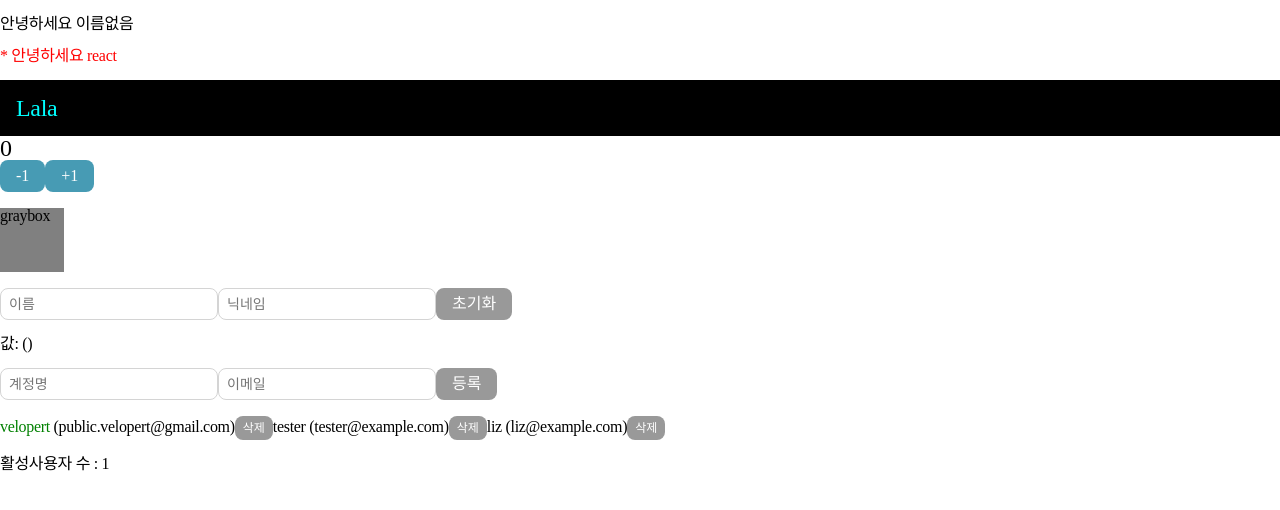
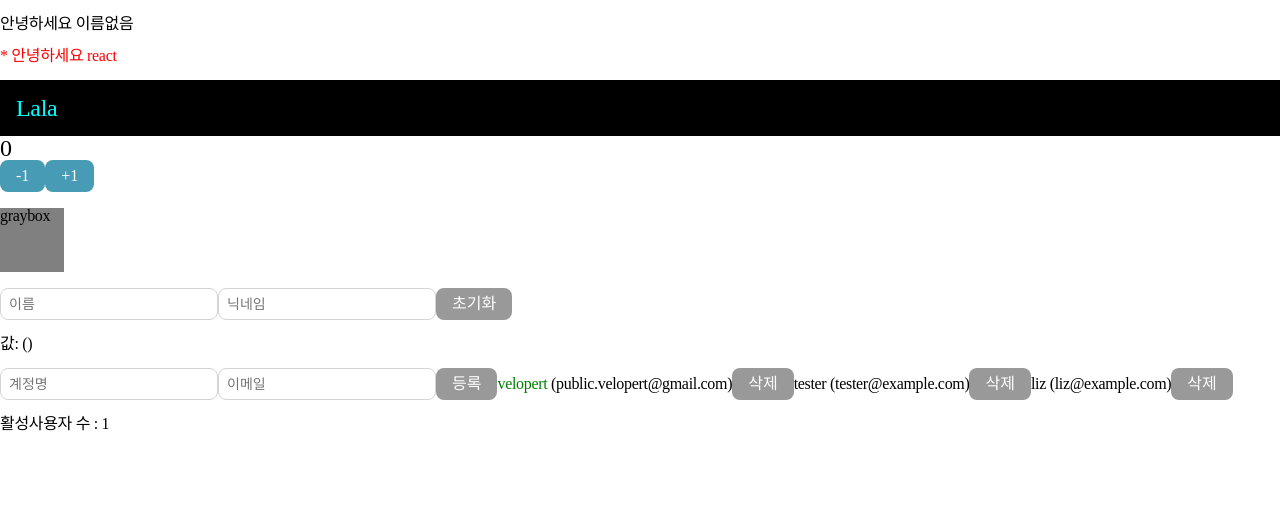
Before and after one commit to alsdk9879/oma_react, a React (Create React App) app: page / in a window 1280 px wide. Shown: the top 510 px of the page. Built offline with nearby package versions, Linux system fonts and the light colour scheme.

Commit message:
UserList.js > Context API 진행중

```diff
--- a/src/App.js
+++ b/src/App.js
@@ -1,4 +1,4 @@
-import React, { useRef, useState, useMemo, useCallback } from 'react'; // 리액트 컴포넌트 생성한다는 의미
+import React, { useRef, useReducer, useMemo, useCallback } from 'react'; // 리액트 컴포넌트 생성한다는 의미
 import Hello from './Hello'; // Hello 컴포넌트 불러오기
 import Wrapper from './Wrapper';
 import Counter from './Counter';
@@ -6,40 +6,15 @@ import InputSample from './InputSample';
 import UserList from './UserList';
 import CreateUser from './CreateUser';
 import './styles/App.scss';
+import useInputs from './hooks/useInputs';
 
 function countActiveUsers(users) {
   console.log('활성 사용자 수를 세는 중...');
   return users.filter((user) => user.active).length;
 }
 
-function App() {
-  const name = 'Lala';
-
-  const style = {
-    backgroundColor: 'black',
-    color: 'aqua',
-    fontSize: 24, // 기본 단위 px
-    padding: '1rem', // 다른 단위 사용 시 문자열로 설정
-  };
-
-  const [inputs, SetInputs] = useState({
-    username: '',
-    email: '',
-  });
-  const { username, email } = inputs;
-
-  const onChange = useCallback(
-    (e) => {
-      const { name, value } = e.target;
-      SetInputs({
-        ...inputs,
-        [name]: value,
-      });
-    },
-    [inputs]
-  );
-
-  const [users, setUsers] = useState([
+const initialState = {
+  users: [
     {
       id: 1,
       username: 'velopert',
@@ -58,38 +33,73 @@ function App() {
       email: 'liz@example.com',
       active: false,
     },
-  ]);
+  ],
+};
 
+function reducer(state, action) {
+  switch (action.type) {
+    case 'CHANGE_INPUT':
+      return {
+        ...state,
+        inputs: {
+          ...state.inputs,
+          [action.name]: action.value,
+        },
+      };
+    case 'CREATE_USER':
+      return {
+        inputs: initialState.inputs,
+        users: state.users.concat(action.user),
+      };
+    case 'REMOVE_USER':
+      return {
+        ...state,
+        users: state.users.filter((user) => user.id !== action.id),
+      };
+    case 'TOGGLE_USER':
+      return {
+        ...state,
+        users: state.users.map((user) => (user.id === action.id ? { ...user, active: !user.active } : user)),
+      };
+    default:
+      return state;
+  }
+}
+
+export const UserDispatch = React.createContext(null);
+
+function App() {
+  const name = 'Lala';
+
+  const style = {
+    backgroundColor: 'black',
+    color: 'aqua',
+    fontSize: 24, // 기본 단위 px
+    padding: '1rem', // 다른 단위 사용 시 문자열로 설정
+  };
+
+  const [{ username, email }, onChange, onReset] = useInputs({
+    username: '',
+    email: '',
+  });
+
+  const [state, dispatch] = useReducer(reducer, initialState);
   const nextId = useRef(4);
 
+  const { users } = state;
+
   const onCreate = useCallback(() => {
-    const user = {
-      id: nextId.current,
-      username,
-      email,
-    };
-    setUsers(users.concat(user));
-
-    SetInputs({
-      username: '',
-      email: '',
+    dispatch({
+      type: 'CREATE_USER',
+      user: {
+        id: nextId.current,
+        username,
+        email,
+      },
     });
+    onReset();
     nextId.current += 1;
-  }, [users, username, email]);
-
-  const onRemove = useCallback(
-    (id) => {
-      setUsers(users.filter((user) => user.id !== id));
-    },
-    [users]
-  );
-
-  const onToggle = useCallback(
-    (id) => {
-      setUsers(users.map((user) => (user.id === id ? { ...user, active: !user.active } : user)));
-    },
-    [users]
-  );
+  }, [username, email, onReset]);
 
   // useMemo() : 연산된 값을 재사용, 첫번째 파라미터에는 어떻게 연산할지 정의하는 함수, 두번째 파라미터에는 deps 배열을 넣어주면 됨.
   // deps 배열 안에 넣은 내용이 바뀌면, 우리가 등록한 함수를 호출해서 값을 연산해주고, 만약 내용이 바뀌지 않았다면 이전에 연산한 값을 재사용함.
@@ -104,9 +114,11 @@ function App() {
       <Counter />
       <div className='gray-box'>graybox</div>
       <InputSample />
-      <CreateUser username={username} email={email} onChange={onChange} onCreate={onCreate} />
-      <UserList users={users} onRemove={onRemove} onToggle={onToggle} />
-      <div>활성사용자 수 : {count}</div>
+      <UserDispatch.Provider value={dispatch}>
+        <CreateUser username={username} email={email} onChange={onChange} onCreate={onCreate} />
+        <UserList users={users} />
+        <div>활성사용자 수 : {count}</div>
+      </UserDispatch.Provider>
     </Wrapper>
   );
 }
--- a/src/Counter.js
+++ b/src/Counter.js
@@ -1,5 +1,5 @@
 // 리액트 패키지에서 useState 함수 불러오기 / useState : 리액트 훅의 일종, state값 관리를 도와주는 훅. 컴포넌트에서 동적인 값 (=동적인 값 끼얹을 때 사용)
-import React, { useState } from 'react';
+import React, { useReducer, useState } from 'react';
 
 // reducer() : 현재 상태와 액션 객체를 파라미터로 받아와서 새로운 상태를 반환해주는 함수
 function reducer(state, action) {
@@ -22,15 +22,23 @@ function Counter() {
   // const number = numberState[0];
   // const setNumber = numberState[1];
 
+  // useState() 사용
   // 위 코드와 같은 의미
-  const [number, setNumber] = useState(0); // 배열의 첫번째 원소 : 현재 상태(=값을 담을 변수), 두번째 : Setter 함수(=변수값을 바꿔주는 함수) / useState() 안에 들어가는 값은 초기값
+  // const [number, setNumber] = useState(0); // 배열의 첫번째 원소 : 현재 상태(=값을 담을 변수), 두번째 : Setter 함수(=변수값을 바꿔주는 함수) / useState() 안에 들어가는 값은 초기값
+
+  // useReducer() 사용 (useState()와 비슷하게 상태 관리해주는 리액트 훅)
+  const [number, dispatch] = useReducer(reducer, 0); // state(=number) : 컴포넌트에서 사용할 수 있는 상태 / dispatch : 액션을 발생시키는 함수 / useReducer의 첫번째 파라미터(=reducer) : reducer함수 / 두번째 파라미터(=0) : 초기 상태
 
   const onIncrease = () => {
-    setNumber((prevNumber) => prevNumber + 1);
+    // setNumber((prevNumber) => prevNumber + 1);
+
+    dispatch({ type: 'INCREMENT' });
   };
 
   const onDerease = () => {
-    setNumber((prevNumber) => prevNumber - 1);
+    // setNumber((prevNumber) => prevNumber - 1);
+
+    dispatch({ type: 'DECREMENT' });
   };
 
   return (
--- a/src/UserList.js
+++ b/src/UserList.js
@@ -1,37 +1,85 @@
-import React, { useEffect } from 'react';
+// import React, { useContext } from 'react';
+// import { UserDispatch } from './App';
 
-// 한페이지에 여러개의 컴포넌트가 있어도 무방
-function User({ user, onRemove, onToggle }) {
-  // useEffect() : 컴포넌트가 마운트(처음 나타났을 때), 언마운트(사라질 때), 업데이트 될 때(특정 props가 바뀔 때) 특정 작업을 처리
-  // useEffect(() => {
-  //   console.log('user 값이 설정됨');
-  //   console.log(user);
-  //   return () => {
-  //     console.log('user가 바뀌기 전..');
-  //     console.log(user);
-  //   };
-  // }, [user]);
+// // 한페이지에 여러개의 컴포넌트가 있어도 무방
+// const User = React.memo(function User({ user }) {
+//   // useEffect() : 컴포넌트가 마운트(처음 나타났을 때), 언마운트(사라질 때), 업데이트 될 때(특정 props가 바뀔 때) 특정 작업을 처리
+//   // useEffect(() => {
+//   //   console.log('user 값이 설정됨');
+//   //   console.log(user);
+//   //   return () => {
+//   //     console.log('user가 바뀌기 전..');
+//   //     console.log(user);
+//   //   };
+//   // }, [user]);
+
+//   const dispatch = useContext(UserDispatch);
+
+//   return (
+//     <>
+//       <b style={{ cursor: 'pointer', color: user.active ? 'green' : 'black' }} onClick={() => {dispatch({ type: 'TOGGLE_USER', id: user.id });}}>
+//         {user.username}
+//       </b>
+//       &nbsp;
+//       <span>({user.email})</span>
+//       <button className='sm' onClick={() => { dispatch({ type: 'REMOVE_USER', id: user.id });}}>
+//         삭제
+//       </button>
+//     </>
+//   );
+// }
+
+// function UserList({ users }) {
+//   return (
+//     <>
+//       {users.map((user) => (
+//         <User user={user} key={user.id} />
+//       ))}
+//     </>
+//   );
+// }
+
+// export default React.memo(UserList);
+
+import React, { useContext } from 'react';
+import { UserDispatch } from './App';
+
+const User = React.memo(function User({ user }) {
+  const dispatch = useContext(UserDispatch);
+
   return (
     <>
-      <b style={{ cursor: 'pointer', color: user.active ? 'green' : 'black' }} onClick={() => onToggle(user.id)}>
+      <b
+        style={{
+          cursor: 'pointer',
+          color: user.active ? 'green' : 'black',
+        }}
+        onClick={() => {
+          dispatch({ type: 'TOGGLE_USER', id: user.id });
+        }}
+      >
         {user.username}
       </b>
       &nbsp;
       <span>({user.email})</span>
-      <button className='sm' onClick={() => onRemove(user.id)}>
+      <button
+        onClick={() => {
+          dispatch({ type: 'REMOVE_USER', id: user.id });
+        }}
+      >
         삭제
       </button>
     </>
   );
-}
+});
 
-function UserList({ users, onRemove, onToggle }) {
+function UserList({ users }) {
   return (
-    <div>
+    <>
       {users.map((user) => (
-        <User user={user} key={user.id} onRemove={onRemove} onToggle={onToggle} />
+        <User user={user} key={user.id} />
       ))}
-    </div>
+    </>
   );
 }
 
--- /dev/null
+++ b/src/hooks/useInputs.js
@@ -0,0 +1,17 @@
+import React, { useState, useCallback } from 'react';
+
+function useInputs(initialForm) {
+  const [form, setForm] = useState(initialForm);
+
+  // change
+  const onChange = useCallback((e) => {
+    const { name, value } = e.target;
+    setForm((form) => ({ ...form, [name]: value }));
+  }, []);
+
+  const reset = useCallback(() => setForm(initialForm), [initialForm]);
+
+  return [form, onChange, reset];
+}
+
+export default useInputs;
```
Also changed, not shown: src/App_bak.js (added, +114 -0 lines).
